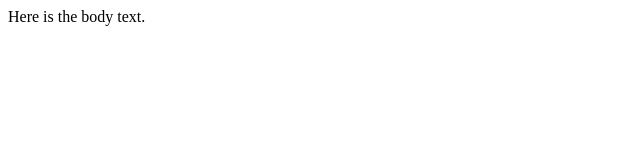
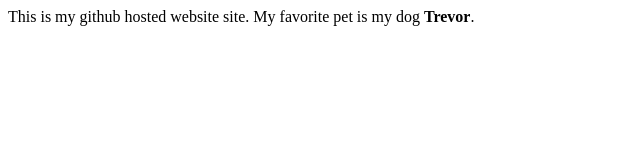
Before and after one commit to meprice99/meprice99.github.io, a plain HTML site: page index.html in a window 1280 px wide. Shown: the whole page, without its empty margins (0-640 px from the left). Drawn offline with Linux system fonts and the light colour scheme.

Commit message:
Assignment 2.5

```diff
--- a/index.html
+++ b/index.html
@@ -1,10 +1,10 @@
 <!doctype html>
 <html>
 <head>
-<meta charset="UTF-8">
-<title>This is my test</title>
-</head>
+<title>Intro to Web & Mobile</title></head>
+<body>
 
-<body>Here is the body text.
+This is my github hosted website site. My favorite pet is my dog <b>Trevor</b>.
+
 </body>
 </html>
```
